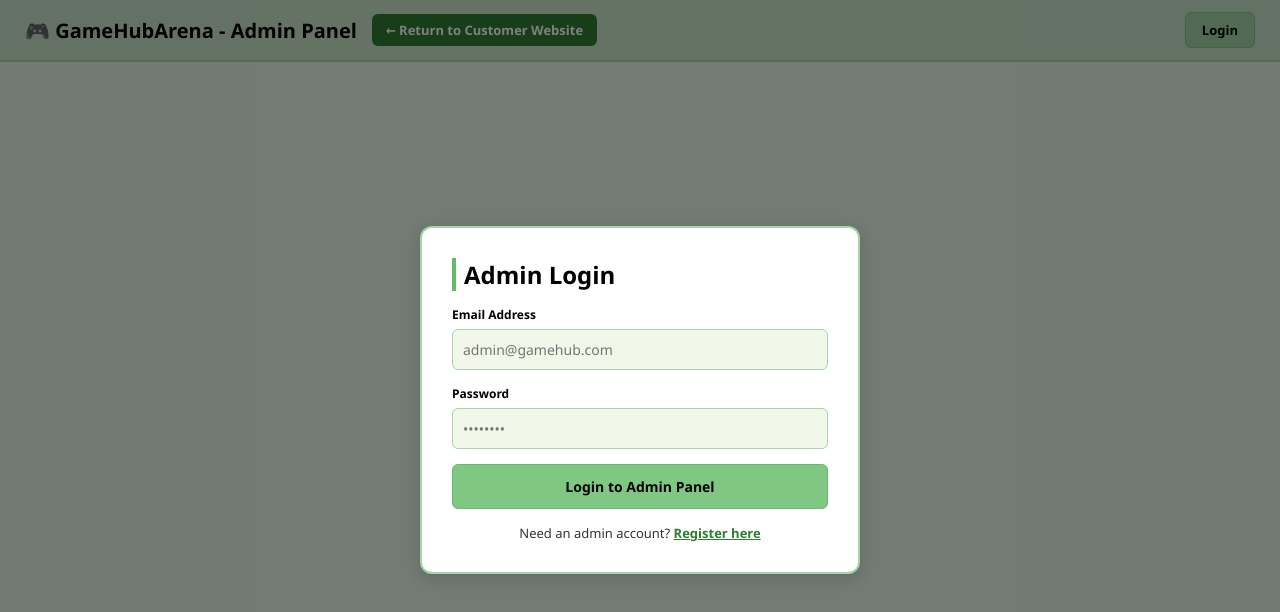
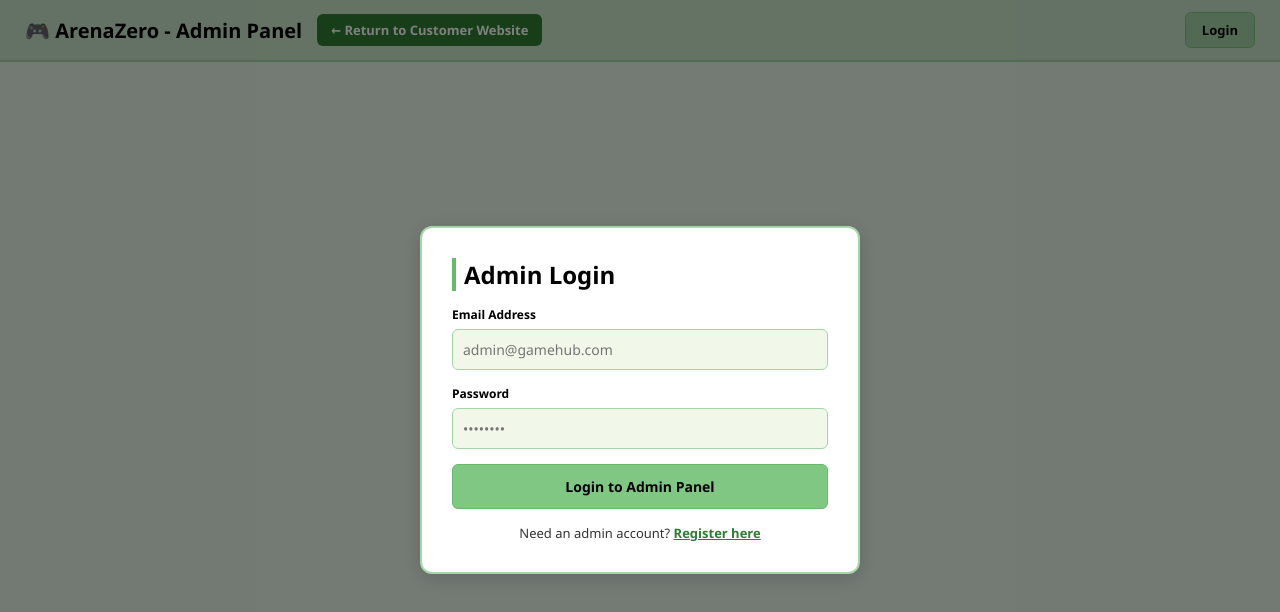
Before and after one commit to braganza30anselm-sketch/gamehubarena1, a website: page public/admin.html in a window 1280 px wide. Drawn offline with Linux system fonts and the light colour scheme.

Commit message:
Update admin.html

```diff
--- a/public/admin.html
+++ b/public/admin.html
@@ -3,7 +3,7 @@
 <head>
   <meta charset="UTF-8" />
   <meta name="viewport" content="width=device-width, initial-scale=1.0" />
-  <title>GameHubArena - Admin Dashboard</title>
+  <title>ArenaZero - Admin Dashboard</title>
   <style>
     * {
       box-sizing: border-box;
@@ -376,7 +376,7 @@
   <!-- Top Navigation Bar -->
   <div class="top-bar">
     <div class="brand-section">
-      <div class="brand">🎮 GameHubArena - Admin Panel</div>
+      <div class="brand">🎮 ArenaZero - Admin Panel</div>
       <a href="index.html" class="return-store-btn">← Return to Customer Website</a>
     </div>
     <div class="user-nav-controls" id="nav-controls"></div>
```
